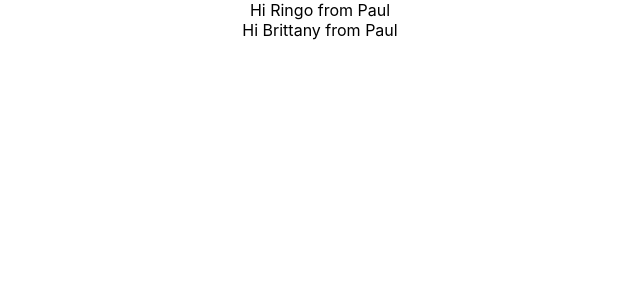
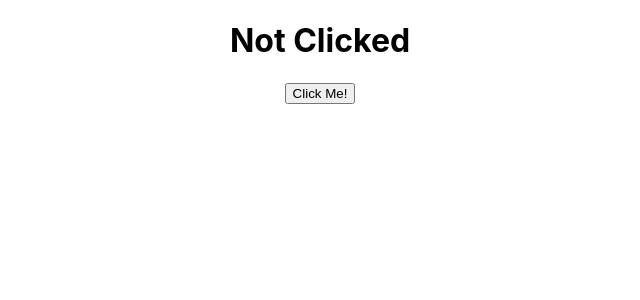
Before and after one commit to wrunion/animal-flashcards, a React (Create React App) app: page / in a window 1280 px wide. Shown: the top 300 px of the page, without its empty margins (320-960 px from the left). Built offline with nearby package versions, Linux system fonts and the light colour scheme.

Commit message:
Add button component that toggles state.

```diff
--- a/src/App.js
+++ b/src/App.js
@@ -1,20 +1,11 @@
 import React from 'react';
-import Hello from './components/Hello';
+import ButtonClick from './ButtonClick/ButtonClick';
 import './App.css';
 
 function App() {
   return (
     <div className="App">
-      <Hello
-      to="Ringo"
-      from="Paul"
-      bangs={3}
-      img=""
-      />
-      <Hello
-      to="Brittany"
-      from="Paul"
-      bangs={10} />
+      <ButtonClick />
     </div>
   );
 }
--- /dev/null
+++ b/src/ButtonClick/ButtonClick.js
@@ -0,0 +1,26 @@
+import React from 'react';
+
+class ButtonClick extends React.Component {
+  constructor(props) {
+    super(props);
+    this.state = {
+      clicked : false
+    }
+    this.handleClick = this.handleClick.bind(this);
+  }
+
+  handleClick(e) {
+    this.state.clicked ? this.setState({ clicked : false }) : this.setState({clicked: true});
+    // this.setState({ clicked:true });
+  }
+  render() {
+    return (
+      <React.Fragment>
+      <h1>{this.state.clicked? 'Clicked!!' : 'Not Clicked'}</h1>
+      <button onClick={this.handleClick}>Click Me!</button>
+      </React.Fragment>
+    );
+  }
+}
+
+export default ButtonClick;
```
Also changed, not shown: src/SlotMachine/Machine.js (added, +26 -0 lines).
